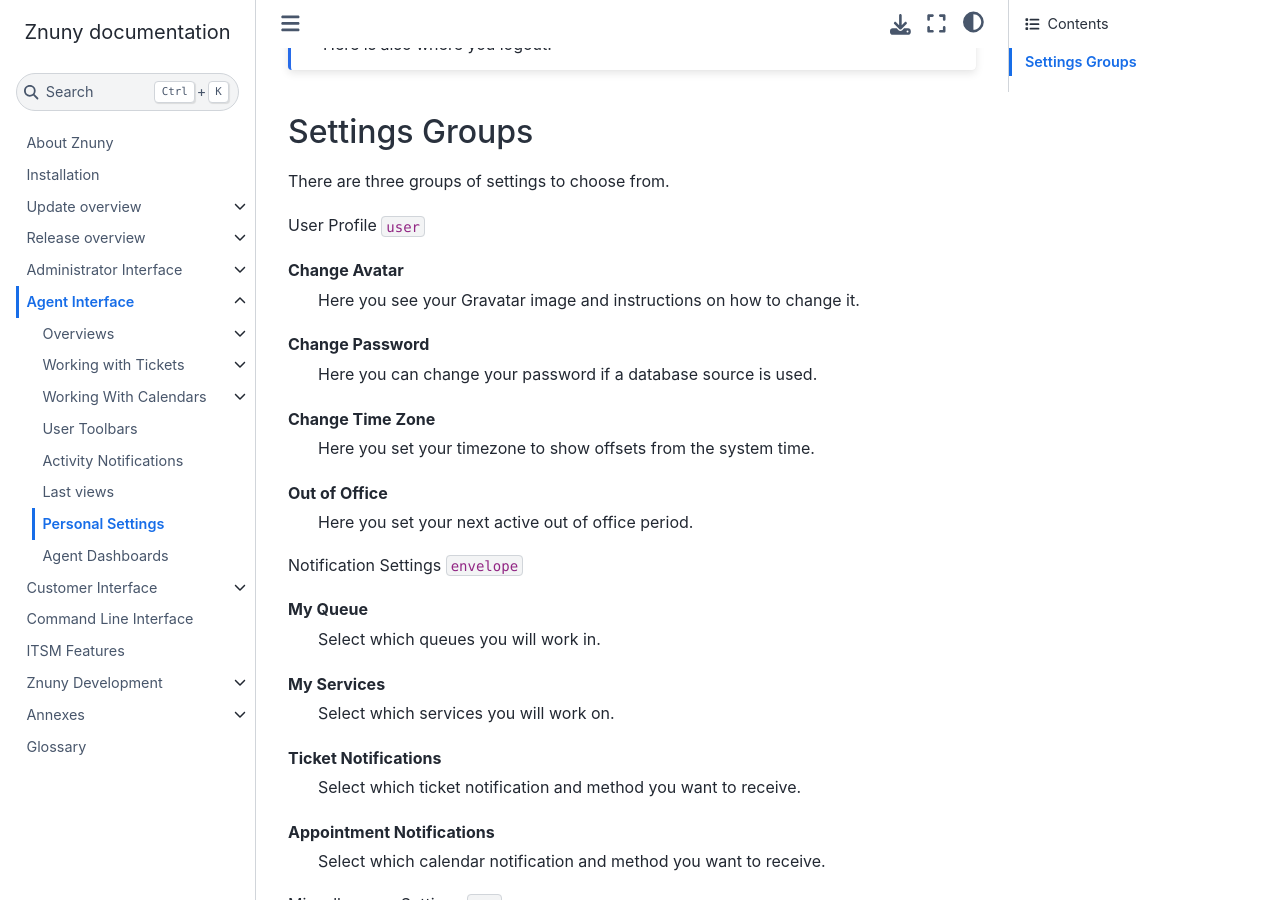
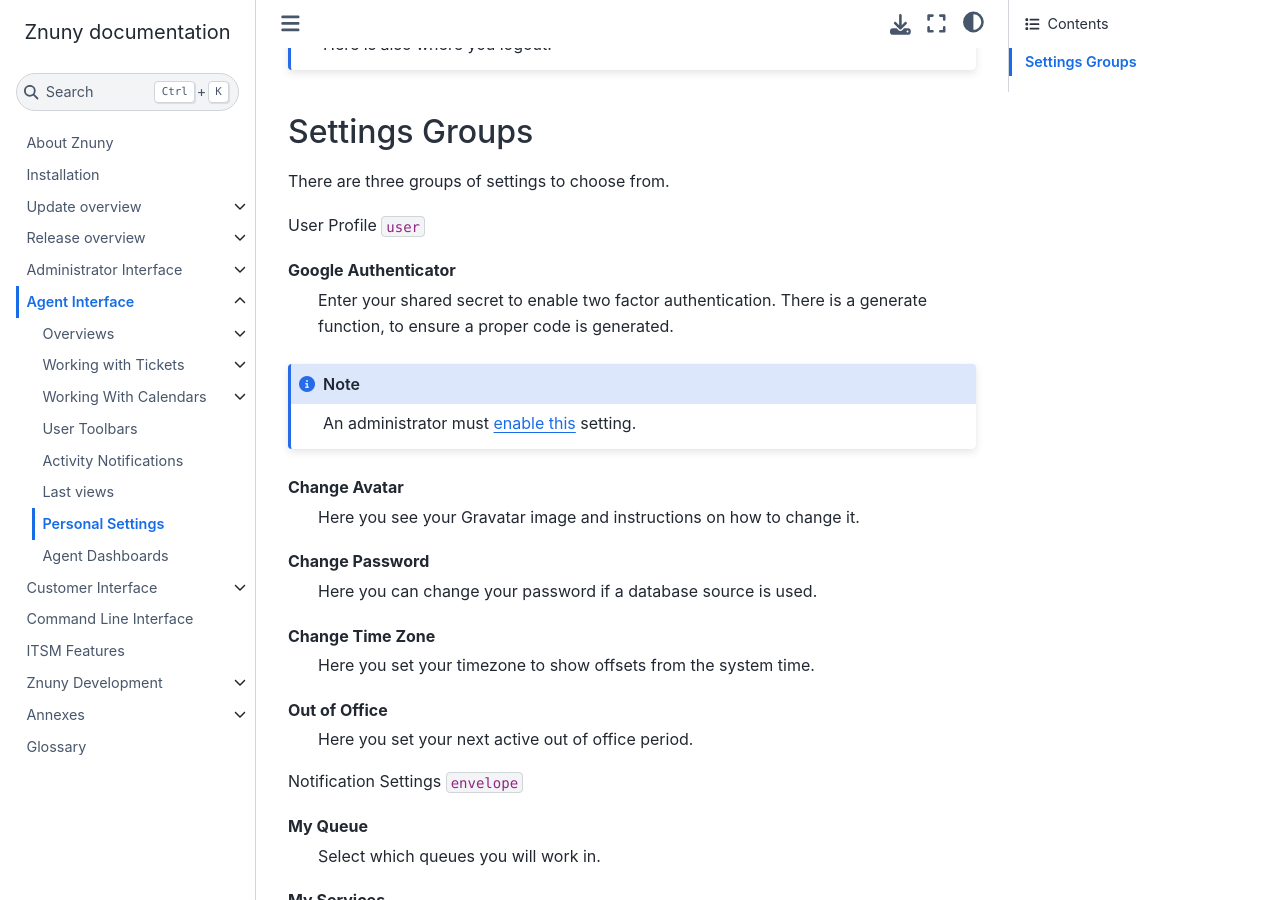
Before and after one commit to znuny/manual, a Sphinx documentation site: the page built from source/agentinterface/personalsettings/index.rst, in a window 1280 px wide and 900 px high, scrolled down 630 px. Built offline with Sphinx 7.4.7 and the Sphinx Book theme 1.1.4, drawn with Linux system fonts in a browser that asks for light colours; cross-references to code outside the pages are shown as plain code.

Commit message:
Added 2FA section

```diff
--- a/source/admin/authentication/index.rst
+++ b/source/admin/authentication/index.rst
@@ -7,3 +7,4 @@
    :maxdepth: 2
 
    token/index
+   two_factor/index
--- a/source/agentinterface/personalsettings/index.rst
+++ b/source/agentinterface/personalsettings/index.rst
@@ -20,6 +20,13 @@
 There are three groups of settings to choose from.
 
 User Profile :fa:`user`
+
+Google Authenticator
+    Enter your shared secret to enable two factor authentication. There is a generate function, to ensure a proper code is generated.
+
+.. note::
+
+   An administrator must :ref:`enable this <PageNavigation admin_authentication_two_factor_index>` setting.
 
 Change Avatar
     Here you see your Gravatar image and instructions on how to change it.
```
Also changed, not shown: source/admin/authentication/two_factor/index.rst (added, +31 -0 lines).
